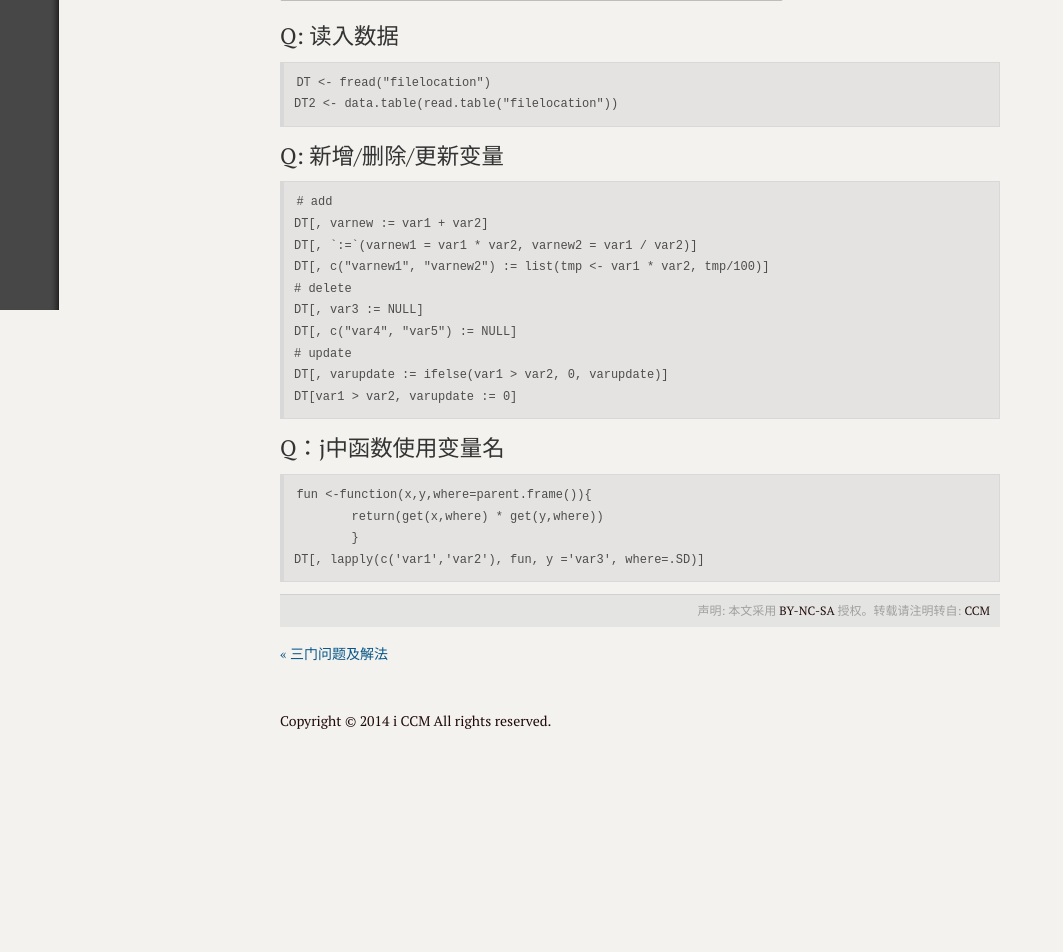
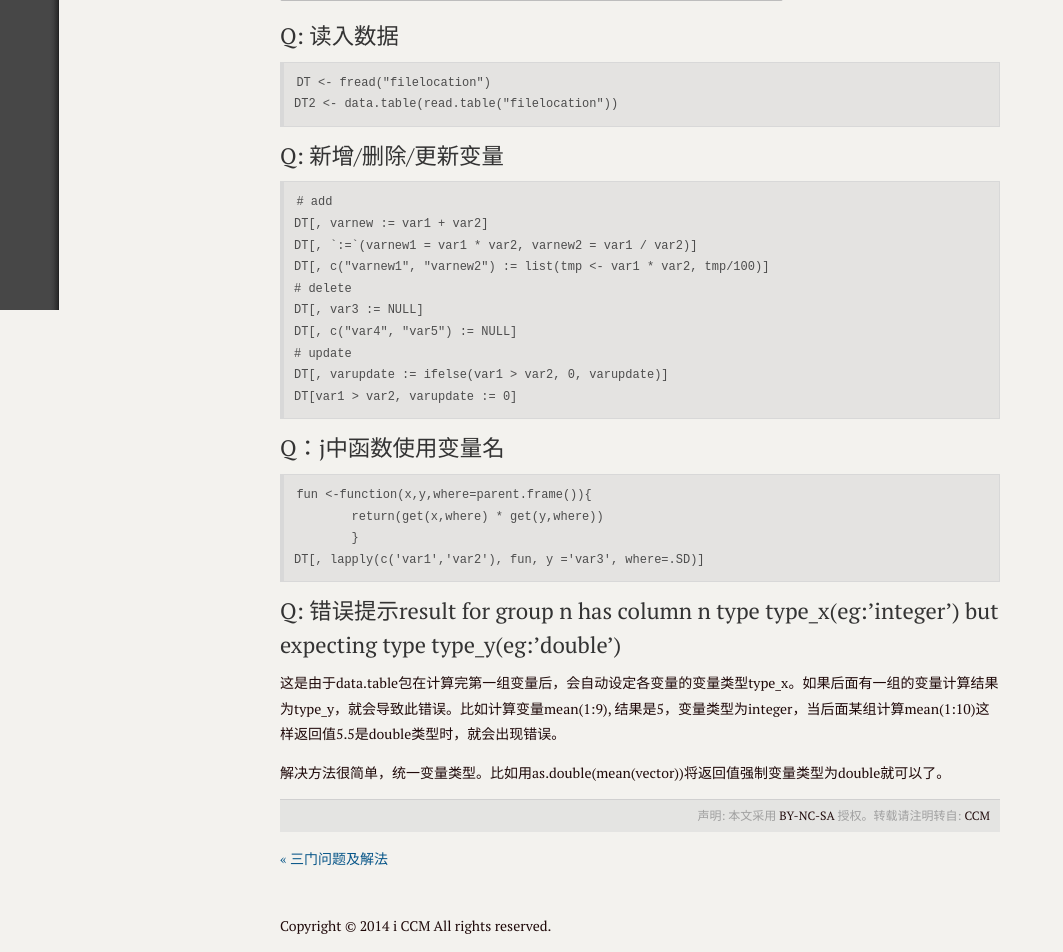
Before and after one commit to TechEnd/ccmien.github.io, a Jekyll site: the page built from _posts/2014-07-12-data-table-package-QA.md, in a window 1280 px wide. Shown: the part 590-1542 px from the top of the page, without its empty margins (0-1063 px from the left). Built offline with Jekyll 4.4.1, drawn with Linux system fonts in a browser that asks for light colours; Markdown is read by kramdown in place of the engine named in the settings; before the commit the page ends 1337 px from its top, so only the background shows below that.

Commit message:
update data.table QA post

````diff
--- a/_posts/2014-07-12-data-table-package-QA.md
+++ b/_posts/2014-07-12-data-table-package-QA.md
@@ -44,3 +44,9 @@ fun <-function(x,y,where=parent.frame()){
 	}
 DT[, lapply(c('var1','var2'), fun, y ='var3', where=.SD)]
 ```
+
+## Q: 错误提示result for group n has column n type type_x(eg:'integer') but expecting type type_y(eg:'double')
+
+这是由于data.table包在计算完第一组变量后，会自动设定各变量的变量类型type_x。如果后面有一组的变量计算结果为type_y，就会导致此错误。比如计算变量mean(1:9), 结果是5，变量类型为integer，当后面某组计算mean(1:10)这样返回值5.5是double类型时，就会出现错误。
+
+解决方法很简单，统一变量类型。比如用as.double(mean(vector))将返回值强制变量类型为double就可以了。
````
